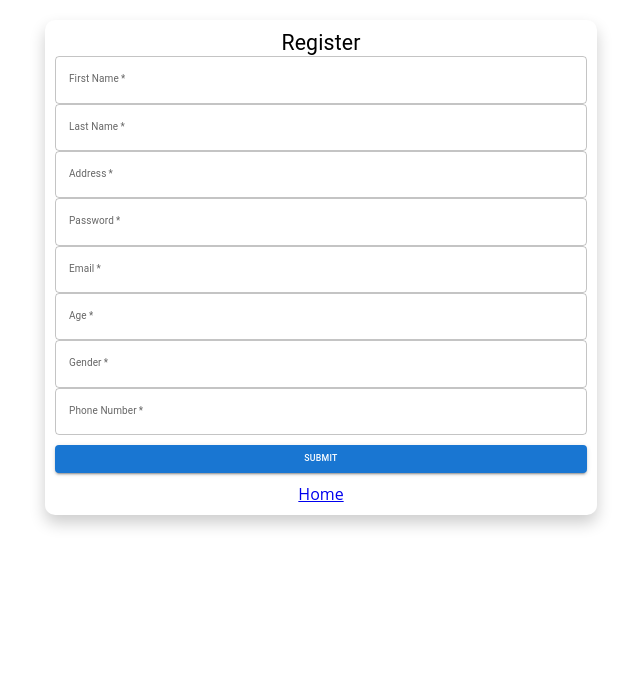
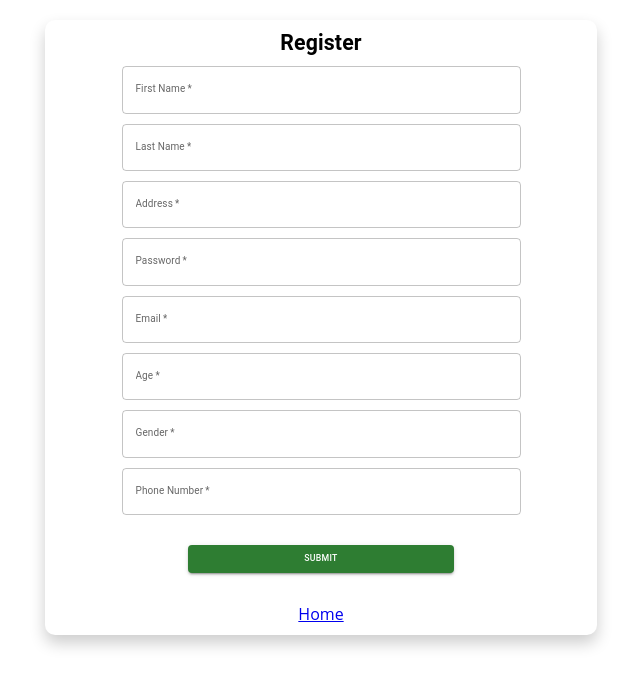
Before and after one commit to BANK-APP-GROUP-4/frontend, a React (Create React App) app: page /customer/register in a window 1280 px wide. Shown: the top 686 px of the page, without its empty margins (319-959 px from the left). Built offline with nearby package versions, Linux system fonts and the light colour scheme.

Commit message:
Update RegisterScreen.js

```diff
--- a/src/screens/RegisterScreen.js
+++ b/src/screens/RegisterScreen.js
@@ -60,7 +60,9 @@ const RegisterUser = () => {
                     borderRadius: "10px",
                 }}
             >
-                <Typography variant="h4">Register</Typography>
+                <Typography variant="h4" style={{ fontWeight: "bold", marginBottom: "1rem" }}>
+                    Register
+                </Typography>
                 <form onSubmit={handleSubmit}>
                     <TextField
                         fullWidth
@@ -69,6 +71,7 @@ const RegisterUser = () => {
                         value={formData.firstName}
                         onChange={handleChange}
                         required
+                        sx={{ marginBottom: "1rem", width: "75%" }}
                     />
                     <TextField
                         fullWidth
@@ -77,6 +80,7 @@ const RegisterUser = () => {
                         value={formData.lastName}
                         onChange={handleChange}
                         required
+                        sx={{ marginBottom: "1rem", width: "75%" }}
                     />
                     <TextField
                         fullWidth
@@ -85,6 +89,7 @@ const RegisterUser = () => {
                         value={formData.address}
                         onChange={handleChange}
                         required
+                        sx={{ marginBottom: "1rem", width: "75%" }}
                     />
                     <TextField
                         fullWidth
@@ -94,6 +99,7 @@ const RegisterUser = () => {
                         value={formData.password}
                         onChange={handleChange}
                         required
+                        sx={{ marginBottom: "1rem", width: "75%" }}
                     />
                     <TextField
                         fullWidth
@@ -103,6 +109,7 @@ const RegisterUser = () => {
                         value={formData.email}
                         onChange={handleChange}
                         required
+                        sx={{ marginBottom: "1rem", width: "75%" }}
                     />
                     <TextField
                         fullWidth
@@ -112,6 +119,7 @@ const RegisterUser = () => {
                         value={formData.age}
                         onChange={handleChange}
                         required
+                        sx={{ marginBottom: "1rem", width: "75%" }}
                     />
                     <TextField
                         fullWidth
@@ -120,6 +128,7 @@ const RegisterUser = () => {
                         value={formData.gender}
                         onChange={handleChange}
                         required
+                        sx={{ marginBottom: "1rem", width: "75%" }}
                     />
                     <TextField
                         fullWidth
@@ -128,13 +137,13 @@ const RegisterUser = () => {
                         value={formData.mobileNumber}
                         onChange={handleChange}
                         required
+                        sx={{ marginBottom: "1rem", width: "75%" }}
                     />
                     <Button
                         type="submit"
                         variant="contained"
-                        color="primary"
-                        fullWidth
-                        sx={{ marginTop: "1rem" }}
+                        color="success" // Green color
+                        sx={{ marginTop: "20px", width: "50%", margin: "20px auto" }} // Reduced size and added margin
                     >
                         Submit
                     </Button>
```
